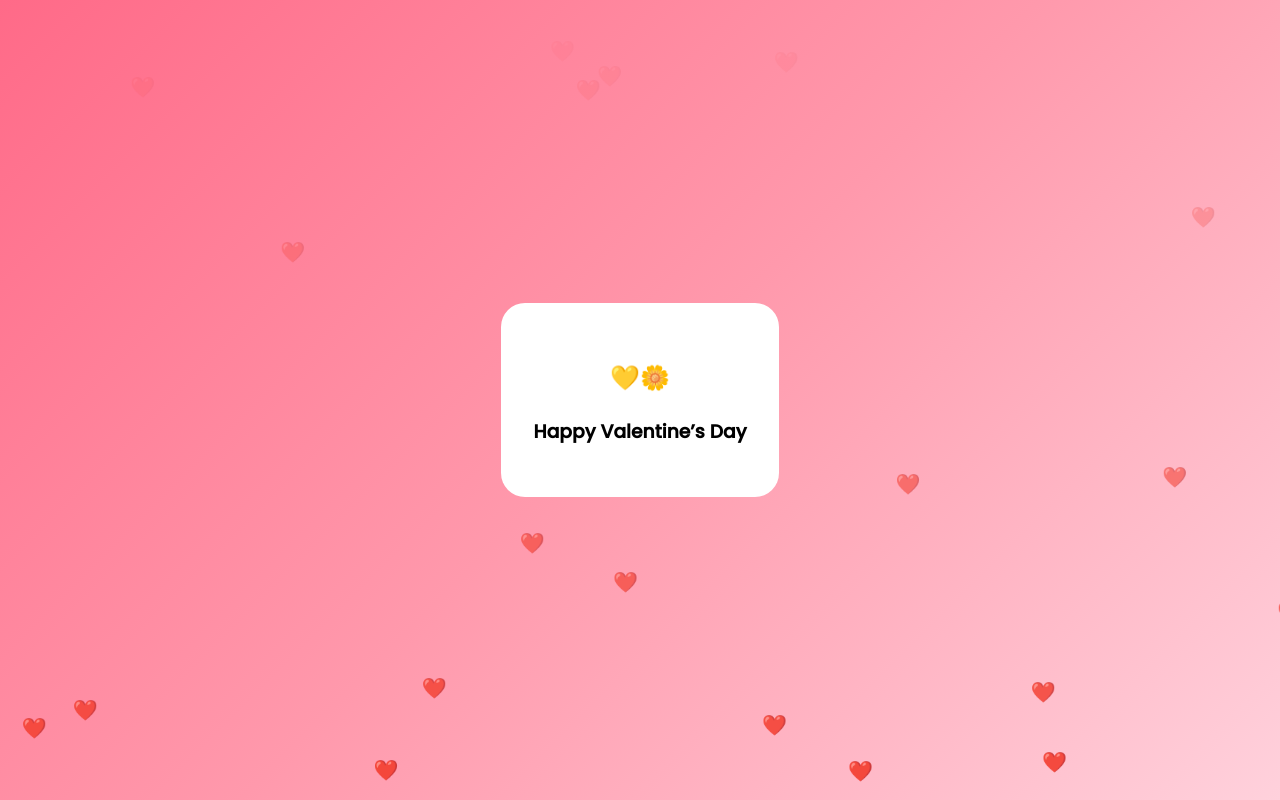
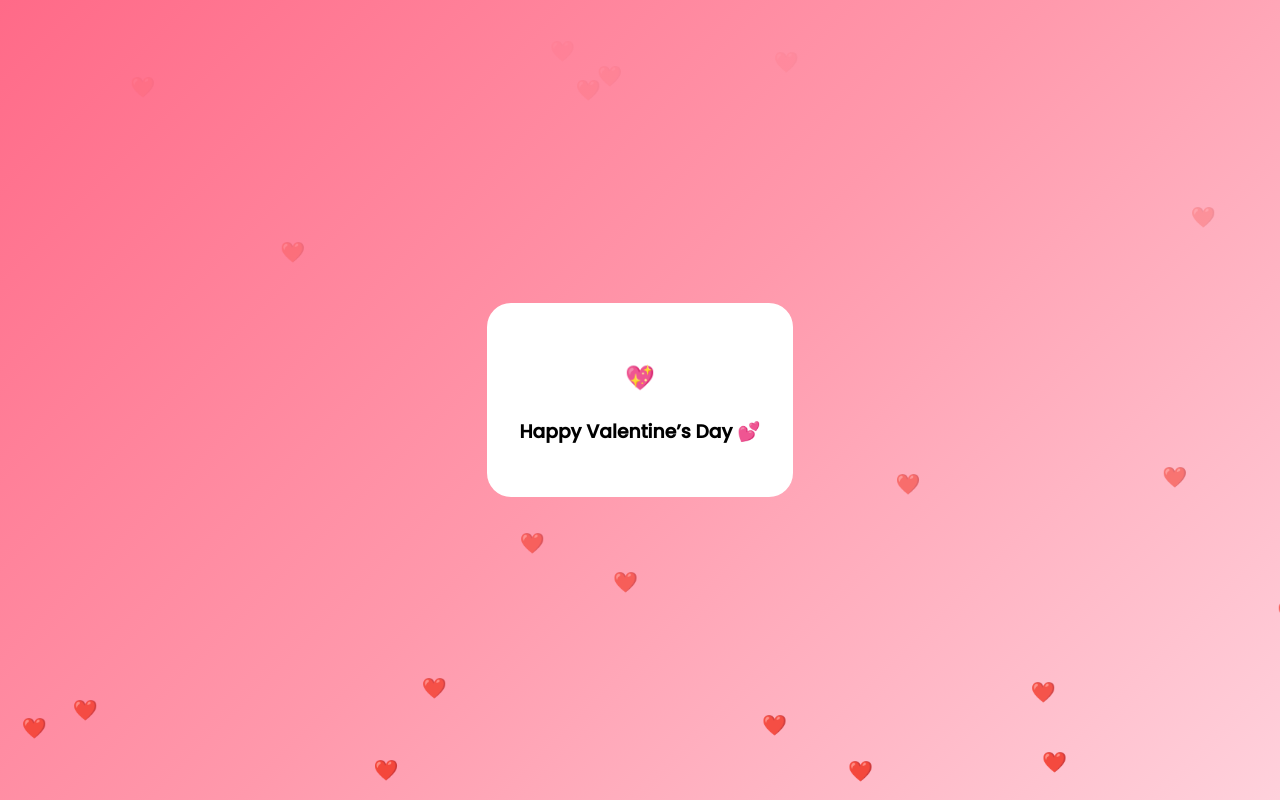
Before and after one commit to PUJI192/valentine, a plain HTML site: page page3.html in a window 1280 px wide. Both pictures are taken after a click on the button "YES 💕". Shown: the top 800 px of the page. Drawn offline with Linux system fonts and the light colour scheme.

Commit message:
Add files via upload

```diff
--- a/page3.html
+++ b/page3.html
@@ -69,11 +69,6 @@
   <button id="no">NO 🙄</button>
 </div>
 
-<!-- 🎶 AUDIO (hidden) -->
-<audio id="valentineSong">
-  <source src="When_Chai_Met_Toast_-_Yellow_Paper_Daisy_(mp3.pm).mp3" type="audio/mpeg">
-</audio>
-
 <script>
   /* floating hearts */
   const hearts = document.querySelector('.hearts');
@@ -87,9 +82,7 @@
     setTimeout(() => h.remove(), 6000);
   }, 300);
 
-  const song = document.getElementById("valentineSong");
-
-  // block NO path
+  // NO path → force YES
   document.getElementById("no").onclick = () => {
     document.getElementById("box").innerHTML = `
       <h2>Hehe 😏</h2>
@@ -101,20 +94,11 @@
     `;
   };
 
-  // YES logic with timed music
+  // YES path → final message
   function sayYes() {
-    // start at 1:08
-    song.currentTime = 68;
-    song.play();
-
-    // stop at 1:56
-    setTimeout(() => {
-      song.pause();
-    }, (116 - 68) * 1000); // 48 seconds
-
     document.getElementById("box").innerHTML = `
-      <h2>💛🌼</h2>
-      <h3>Happy Valentine’s Day</h3>
+      <h2>💖</h2>
+      <h3>Happy Valentine’s Day 💕</h3>
     `;
   }
 
```
